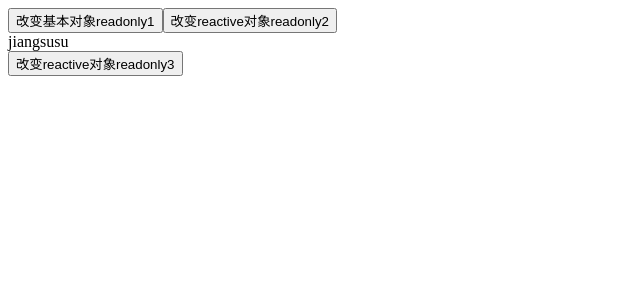
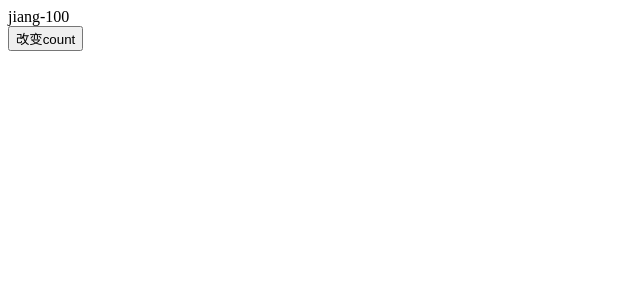
Before and after one commit to susu0628/vue3-study, a Vue app: page / in a window 1280 px wide. Shown: the top 300 px of the page, without its empty margins (0-640 px from the left). Built offline with nearby package versions, Linux system fonts and the light colour scheme.

Commit message:
vue3 toRefs

```diff
--- /dev/null
+++ b/src/components/compositionApi/toRefs.vue
@@ -0,0 +1,23 @@
+<template>
+  <div>{{ name }}-{{ count }}</div>
+  <button @click="changeCount">改变count</button>
+</template>
+<script>
+import { reactive, toRef } from "vue";
+export default {
+  setup() {
+    let info1 = reactive({ name: "jiang", count: 100 });
+    // let { name, count } = toRefs(info1);
+    const count = toRef(info1, "count");
+    const changeCount = () => {
+      count.value++;
+      console.log(count.value);
+    };
+    return {
+      changeCount,
+      name: info1.name,
+      count,
+    };
+  },
+};
+</script>
--- a/src/main.js
+++ b/src/main.js
@@ -1,4 +1,4 @@
 import { createApp } from "vue";
-import App from "./components/compositionApi/readonly";
+import App from "./components/compositionApi/toRefs";
 
 createApp(App).mount("#app");
```
